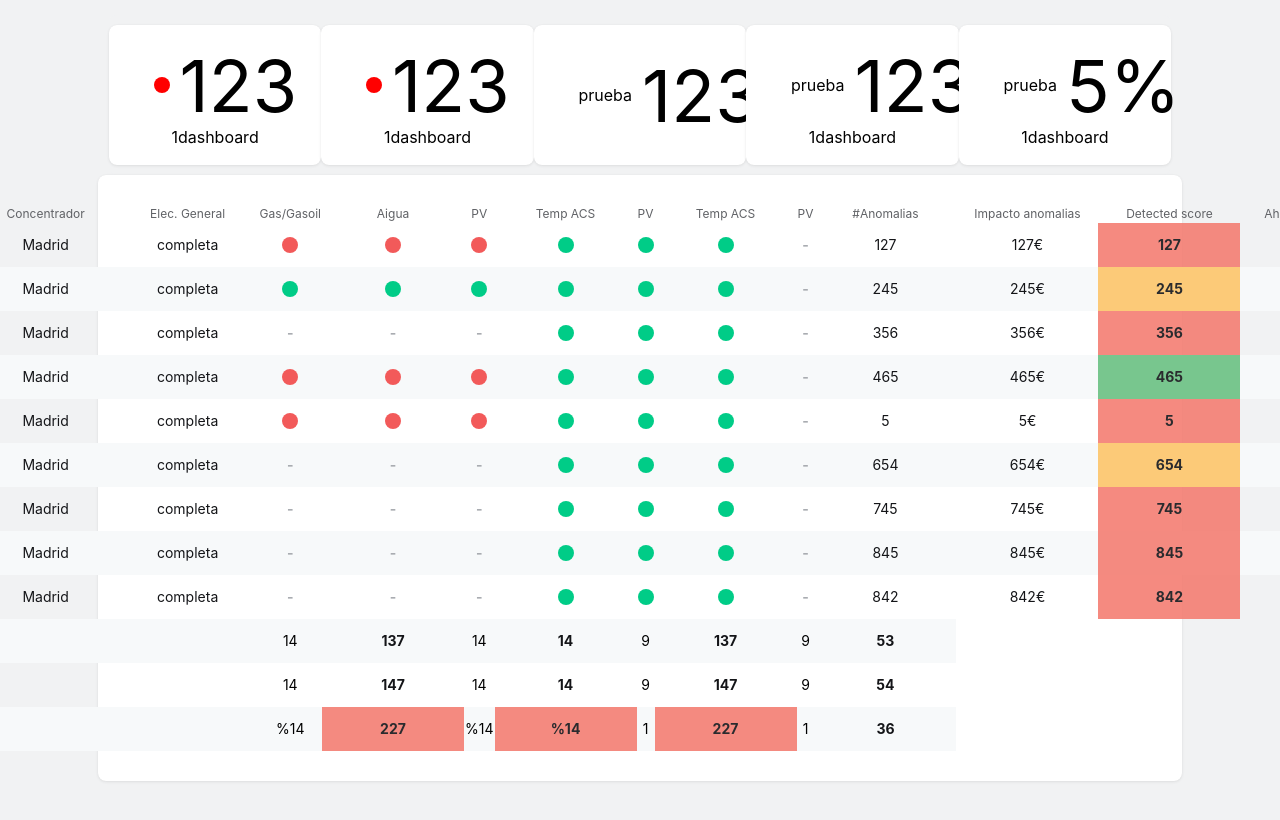
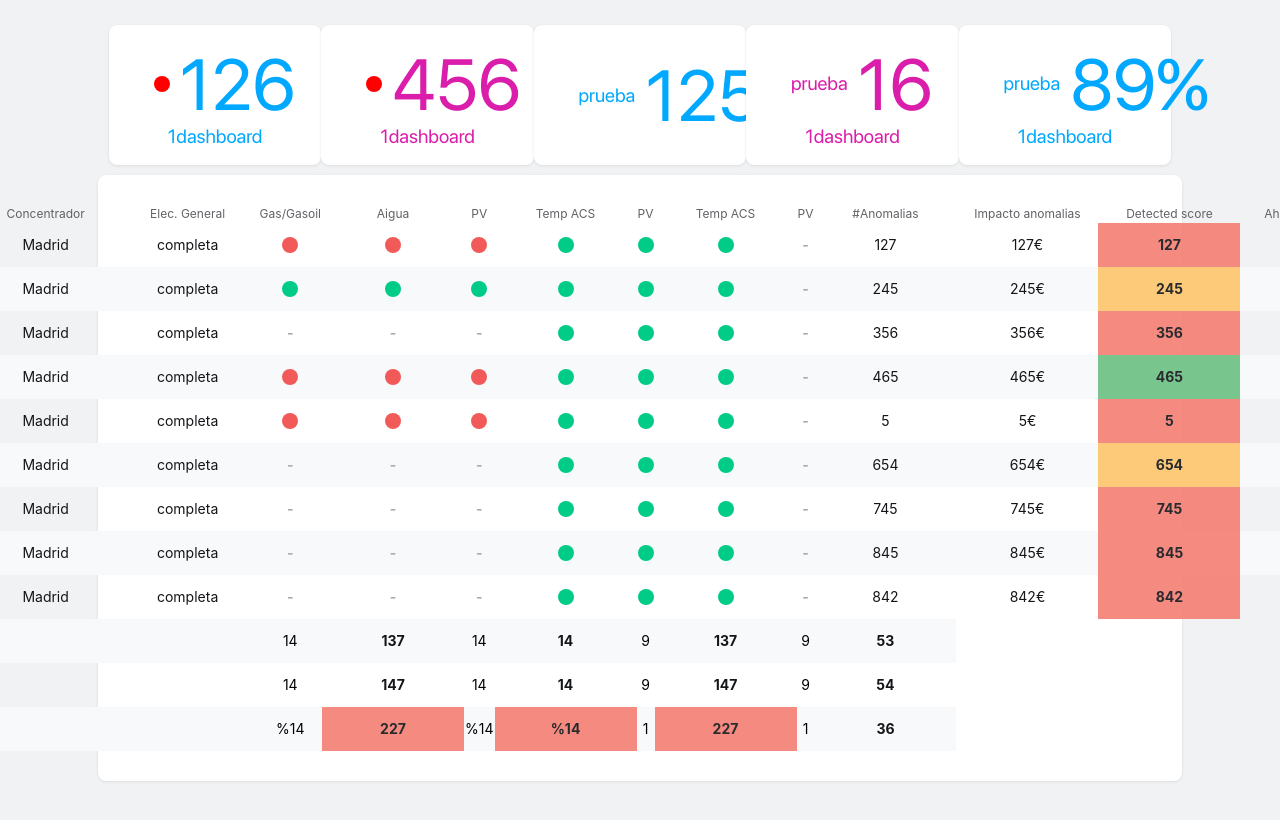
Before and after one commit to kiupets/dashboard, a React (Create React App) app: page / in a window 1280 px wide. Shown: the top 820 px of the page. Built offline with nearby package versions, Linux system fonts and the light colour scheme.

Commit message:
widget children and fonts

```diff
--- a/package.json
+++ b/package.json
@@ -9,6 +9,7 @@
     "@testing-library/user-event": "^13.5.0",
     "react": "^17.0.2",
     "react-dom": "^17.0.2",
+    "react-icons": "^4.3.1",
     "react-router-dom": "^6.2.1",
     "react-scripts": "5.0.0",
     "web-vitals": "^2.1.2"
--- /dev/null
+++ b/src/components/Widget-Content/WidgetContent.css
@@ -0,0 +1,31 @@
+@font-face {
+    font-family: "SFPRODISPLAYREGULAR";
+    src: local("SFPRODISPLAYREGULAR"),
+     url("../../fonts/SFPRODISPLAYREGULAR.OTF") format("truetype");
+    font-weight: bold;
+    }
+
+.icon-number {
+    width: 123px;
+    height: 83px;
+    display: flex;
+    justify-content: space-between;
+    align-items: center;
+  }
+
+  .icon1 {
+font-family: 'SFPRODISPLAYREGULAR';
+    font-size: 30px;
+    color: #00a1e9;
+
+  font-size: larger;
+    color: #00a8ff;
+
+  }
+  .icon2 {
+    font-family: 'SFPRODISPLAYREGULAR';
+
+    font-size: larger;
+      color: #da1daa;
+
+    }
--- /dev/null
+++ b/src/components/Widget-Content/WidgetContent.jsx
@@ -0,0 +1,17 @@
+import React from 'react'
+import './WidgetContent.css'
+import { Span } from '../../components/shared/Span/Span'
+export const WidgetContent = ({ string, number, icon, clase, }) => {
+    return (
+        <div>
+            <div className="icon-number">
+                <Span className={clase ? clase : ''} style={{ marginRight: "10px" }} label={icon ? icon : "prueba"} />
+
+                <Span className={clase ? clase : ''} style={{ fontSize: "72px" }} label={number} />
+
+                <Span style={{ visibility: "hidden" }} label={icon} />
+            </div>
+            <Span className={clase ? clase : ''} label={string} />
+        </div>
+    )
+}
--- a/src/components/widget/Widget.jsx
+++ b/src/components/widget/Widget.jsx
@@ -2,17 +2,10 @@ import React from "react";
 import { Span } from "../shared";
 import "./widget.css";
 
-export const Widget = ({ string, number, icon }) => {
+export const Widget = ({ children }) => {
   return (
     <div className="widget">
-      <div className="items">
-        <div className="icon-number">
-          <Span style={{marginRight:"10px"}}label={icon ? icon : "prueba"} />
-          <Span style={{ fontSize: "72px" }} label={number} />
-          <Span style={{ visibility: "hidden" }} label={icon} />
-        </div>
-        <Span label={string} />
-      </div>
+      {children}
     </div>
   );
 };
--- a/src/components/widget/widget.css
+++ b/src/components/widget/widget.css
@@ -14,11 +14,3 @@
 /* .widget:hover{
   background-color: #f6f6f6;
 } */
-
-.icon-number {
-  width: 123px;
-  height: 83px;
-  display: flex;
-  justify-content: space-between;
-  align-items: center;
-}
--- a/src/index.js
+++ b/src/index.js
@@ -1,15 +1,16 @@
 import React from 'react';
 import ReactDOM from 'react-dom';
+import './fonts/SFPRODISPLAYREGULAR.OTF';
 import './index.css';
 import App from './App';
-import { BrowserRouter } from "react-router-dom";
+
 
 ReactDOM.render(
-  <BrowserRouter>
-    <React.StrictMode>
-      <App />
-    </React.StrictMode>
-  </BrowserRouter>,
+
+  <React.StrictMode>
+    <App />
+  </React.StrictMode>,
+
 
   document.getElementById('root')
 );
--- a/src/pages/Top/Top.jsx
+++ b/src/pages/Top/Top.jsx
@@ -1,26 +1,33 @@
 import React from 'react'
 import { Dot } from '../../components/shared';
-import {Widget} from '../../components/';
+import { Widget } from '../../components/';
+import { WidgetContent } from '../../components/Widget-Content/WidgetContent';
 import './top.css'
 const Top = () => {
 
   const widgetData = [
     {
-          number: "123",
+      number: "126",
       string: "1dashboard",
       icon: <Dot style={{ backgroundColor: "red" }} />,
+      clase: 'icon1'
+
     },
     {
-          number: "123",
+      number: "456",
       string: "1dashboard",
       icon: <Dot style={{ backgroundColor: "red" }} />,
+      clase: 'icon2'
     },
-        { number: "123", },
-        { number: "123", string: "1dashboard" },
-        { number: "5%", string: "1dashboard" ,},
+    { number: "125", clase: 'icon1' },
+    { number: "16", string: "1dashboard", clase: 'icon2' },
+    { number: "89%", string: "1dashboard", clase: 'icon1' },
   ];
   const widgets = widgetData.map((w) => (
-        <Widget number={w.number} string={w.string} icon={w.icon} />
+    <Widget key={w.number} >
+      <WidgetContent {...w} />
+    </Widget>
+
   ));
   return (
     <div className='top'>
```
Also changed, not shown: src/fonts/SFPRODISPLAYREGULAR.OTF (added), 1 other file (tests, documents, lock files or other folders). Lines whose indentation alone changed are shown as unchanged.
